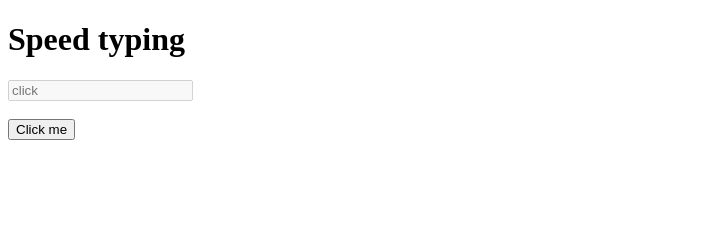
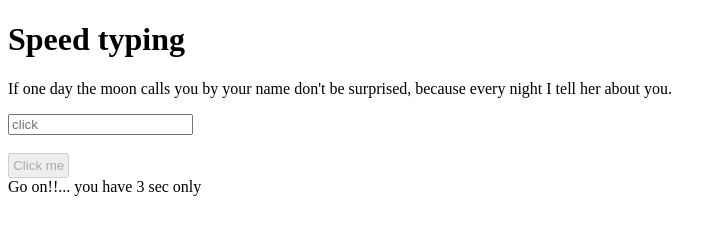
Before and after one commit to Fouziya-1903/practice, a plain HTML site: page typing/index.html in a window 1280 px wide. Both pictures are taken after a click on the button "Click me". Shown: the whole page, without its empty margins (0-726 px from the left). Drawn offline with Linux system fonts and the light colour scheme.

Commit message:
speed typing

```diff
--- a/typing/index.html
+++ b/typing/index.html
@@ -12,6 +12,7 @@
     <input type="text" id="input1" disabled placeholder="click">
     <br><br>
     <button id="btn">Click me</button>
+    <div id="timer">0.00 sec</div>
     <div id="result"></div>
     <script src="script.js"></script>
 </body>
--- a/typing/script.js
+++ b/typing/script.js
@@ -1,21 +1,47 @@
-const para = "loremkkldsjodijpojpdoskop jznjndsnv jvjdls";
+const text = "If one day the moon calls you by your name don't be surprised, because every night I tell her about you.";
 
-let timeStart;
-let timeEnd;
-let fullpara;
+document.getElementById("para").textContent = text;
 
-const paraEl = document.getElementById("para");
+const input1 = document.getElementById('input1');
+const btn = document.getElementById('btn');
+const timeDisplay = document.getElementById("timer");
+const result = document.getElementById('result');
 
-const inputEl = document.getElementById("input1");
+let timeLeft, timer;
+const totalTime = 5; // seconds
 
-const startbtn = document.getElementById("btn");
+btn.addEventListener("click", function () {
+    input1.value = "";
+    input1.disabled = false;
+    timeLeft = totalTime;
+    timeDisplay.textContent = `Time Left ${timeLeft} sec`;
+    btn.disabled = true;
+    result.textContent = "";
+    clearInterval(timer);
 
-const resultEl = document.getElementById("result");
+    timer = setInterval(() => {
+        timeLeft--;
 
-startbtn.addEventListener("click",timeStart);
+        if (timeLeft <= 0) {
+            clearInterval(timer);
+            input1.disabled = true;
+            btn.disabled = false;
 
-function startTest(){
-    paraEl.textContent = fullpara;
-    inputEl.value ="";
+            // ✅ Check the input after time ends
+            if (input1.value.trim() === "") {
+                result.textContent = "⚠️ You didn't type anything.";
+            } else if (text.startsWith(input1.value)) {
+                let words = input1.value.trim().split(/\s+/).length;
+                let wpm = (words / totalTime) * 60;
+                result.textContent = `✅ Match! Your Speed is ${wpm.toFixed(2)} words per minute.`;
+            } else {
+                result.textContent = "❌ The text doesn't match from the beginning.";
+            }
 
-}
+            timeDisplay.textContent = "Time left 0 sec";
+
+        } else {
+            timeDisplay.textContent = `Go on!!... you have ${timeLeft} sec only`;
+        }
+    }, 1000);
+});
--- a/typing/style.css
+++ b/typing/style.css
@@ -0,0 +1,3 @@
+#btn{
+    padding: 0.2rem;
+}
```
